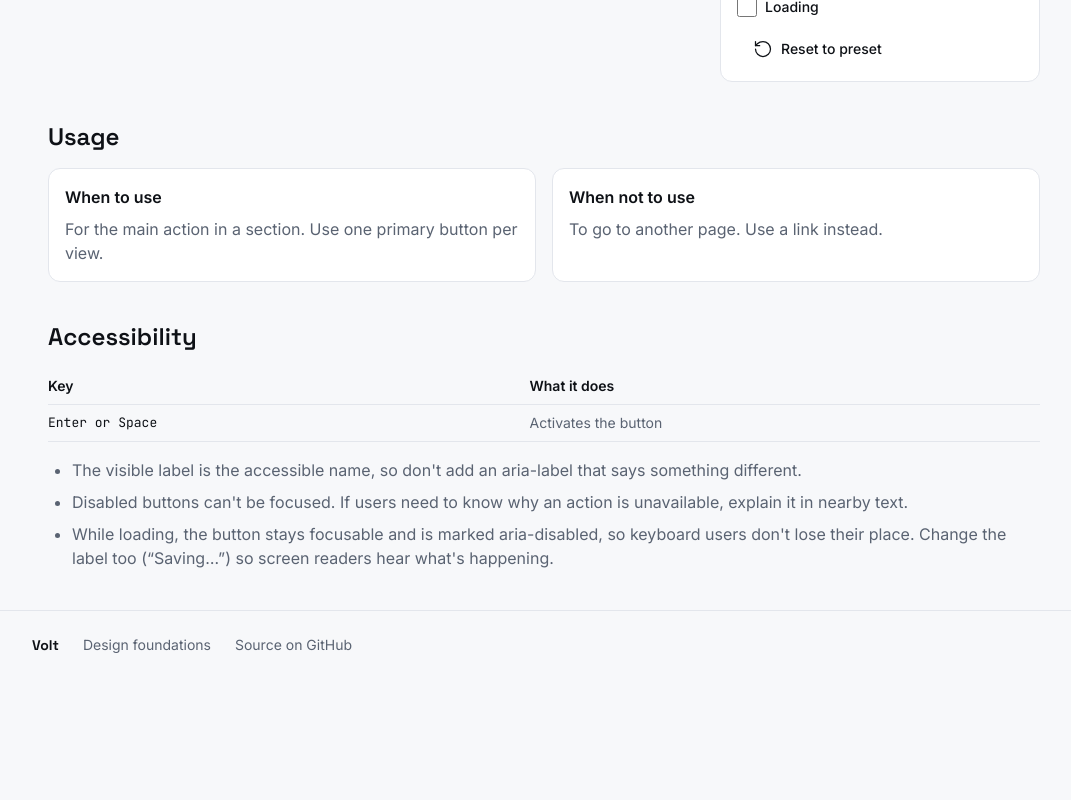
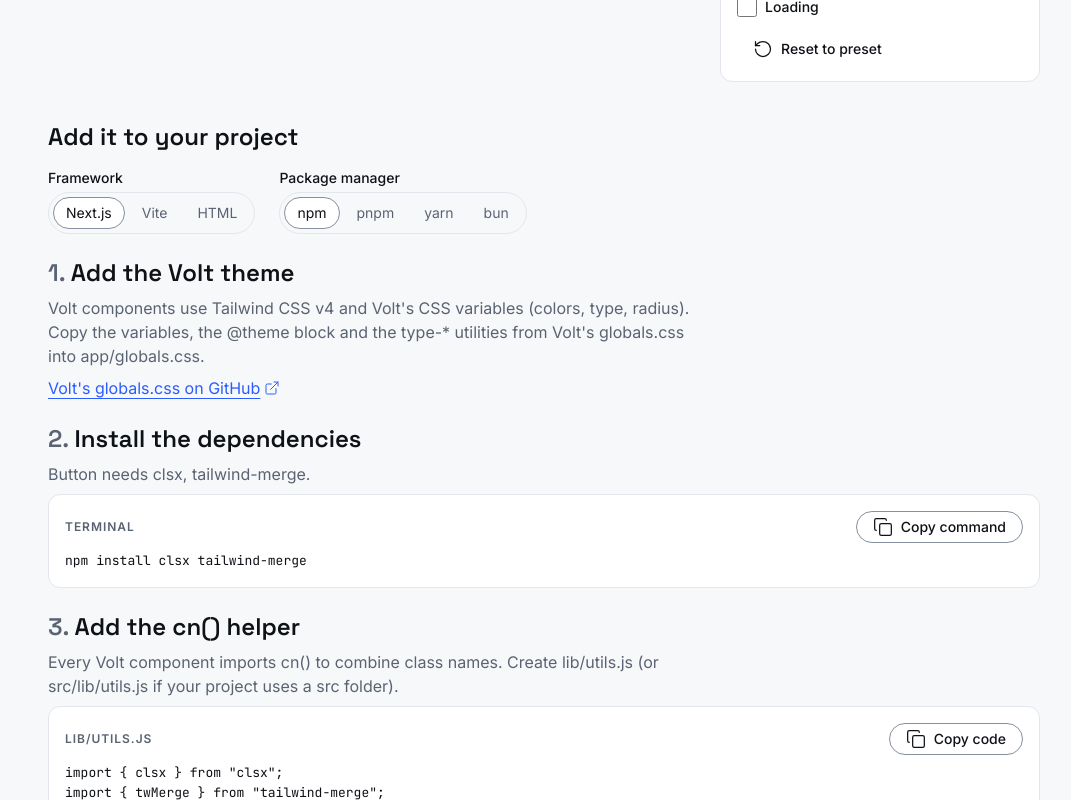
Before and after one commit to SamSto4/volt, a Next.js app: page /components/button in a window 1280 px wide. Shown: the part 740-1540 px from the top of the page, without its empty margins (96-1167 px from the left). Before the commit the page ends 1419 px from the top, so only its background shows below. Built offline with nearby package versions, Linux system fonts and the light colour scheme.

Commit message:
feat(catalog): 'Add it to your project' guide with Copy prompt for your AI agent
Framework and package manager are remembered in this browser; the
editor's inspector links to the guide for the selected component.

Co-Authored-By: Claude Opus 5.5 <noreply@anthropic.com>

```diff
--- a/src/app/components/[name]/page.jsx
+++ b/src/app/components/[name]/page.jsx
@@ -1,4 +1,5 @@
 import { notFound } from "next/navigation";
+import { InstallGuide } from "@/components/install-guide";
 import { Playground } from "@/components/playground";
 import { manifests } from "@/registry";
 
@@ -49,6 +50,13 @@ export default async function ComponentPage({ params }) {
           works: click it, tab through it, type in it.
         </p>
         <Playground name={manifest.name} />
+      </section>
+
+      <section id="add-to-project" aria-labelledby="install-heading" className="flex flex-col gap-4">
+        <h2 id="install-heading" className="type-heading-2">
+          Add it to your project
+        </h2>
+        <InstallGuide name={manifest.name} />
       </section>
 
       <section aria-labelledby="usage-heading" className="flex flex-col gap-4">
--- /dev/null
+++ b/src/components/install-guide.jsx
@@ -0,0 +1,111 @@
+"use client";
+
+import { ExternalLink } from "lucide-react";
+import { useId } from "react";
+import { CopyButton } from "@/components/copy-button";
+import { SegmentedControl } from "@/components/segmented-control";
+import { buildAgentPrompt } from "@/lib/ai/agent-prompt.js";
+import { generateBlockCode } from "@/lib/codegen";
+import { FRAMEWORK_LABELS, FRAMEWORKS, installSteps, PACKAGE_MANAGERS } from "@/lib/install/guide.js";
+import { manifests } from "@/registry";
+import { useStoredChoice } from "./use-stored-choice";
+
+/**
+ * "Add it to your project": numbered steps for the chosen framework and
+ * package manager (both remembered in this browser), and a prompt for a
+ * coding agent built from the same facts.
+ *
+ * @param {{ name: string }} props  the manifest's name (manifests can't cross to the client)
+ */
+export function InstallGuide({ name }) {
+  const manifest = manifests.find((candidate) => candidate.name === name);
+  const [framework, setFramework] = useStoredChoice("volt:framework", FRAMEWORKS, "next");
+  const [manager, setManager] = useStoredChoice("volt:package-manager", PACKAGE_MANAGERS, "npm");
+  const baseId = useId();
+  if (!manifest) return null;
+
+  const example = generateBlockCode({ component: manifest.name, props: {} }, manifests).module;
+  const steps = installSteps(manifest, framework, manager, example);
+  const prompt = framework === "html" ? null : buildAgentPrompt(manifest, framework, manager, example);
+
+  return (
+    <div className="flex flex-col gap-6">
+      <div className="flex flex-wrap gap-6">
+        <SegmentedControl
+          label="Framework"
+          options={FRAMEWORKS.map((value) => ({ value, label: FRAMEWORK_LABELS[value] }))}
+          value={framework}
+          onChange={setFramework}
+        />
+        {steps && (
+          <SegmentedControl
+            label="Package manager"
+            options={PACKAGE_MANAGERS.map((value) => ({ value, label: value }))}
+            value={manager}
+            onChange={setManager}
+          />
+        )}
+      </div>
+
+      {!steps ? (
+        <p className="max-w-prose text-muted-foreground">
+          There&apos;s no plain-HTML version yet: Volt components are React components for now. HTML export is on the
+          roadmap. Until then, use the Next.js or Vite guide.
+        </p>
+      ) : (
+        <>
+          <ol className="flex flex-col gap-6">
+            {steps.map((step, index) => {
+              const codeId = `${baseId}-step-${index}`;
+              return (
+                <li key={step.title} className="flex flex-col gap-2">
+                  <h3 className="type-heading-2">
+                    <span className="text-muted-foreground">{index + 1}.</span> {step.title}
+                  </h3>
+                  <p className="max-w-prose text-muted-foreground">{step.body}</p>
+                  {step.link && (
+                    <a
+                      href={step.link.href}
+                      className="inline-flex items-center gap-1 self-start rounded-sm text-primary underline underline-offset-4"
+                    >
+                      {step.link.label}
+                      <ExternalLink aria-hidden="true" size={16} strokeWidth={1.5} />
+                    </a>
+                  )}
+                  {step.code && (
+                    <div className="flex flex-col gap-2 rounded-md border border-border bg-card p-4">
+                      <div className="flex items-center justify-between gap-2">
+                        <span className="type-label text-muted-foreground">{step.code.filename}</span>
+                        <CopyButton
+                          text={step.code.text}
+                          label={step.code.filename === "Terminal" ? "Copy command" : "Copy code"}
+                          targetId={codeId}
+                        />
+                      </div>
+                      <pre tabIndex={0} aria-label={step.code.filename} className="overflow-x-auto type-code">
+                        <code id={codeId}>{step.code.text}</code>
+                      </pre>
+                    </div>
+                  )}
+                </li>
+              );
+            })}
+          </ol>
+
+          {prompt && (
+            <div className="flex flex-col gap-2 rounded-md border border-border bg-card p-4">
+              <h3 className="type-heading-2">Using an AI coding agent?</h3>
+              <p className="max-w-prose text-muted-foreground">
+                Copy a prompt with these exact steps, paths and accessibility rules, and paste it into Claude Code,
+                Cursor or another agent working in your project.
+              </p>
+              <div>
+                <CopyButton text={prompt} label="Copy prompt for your AI agent" />
+              </div>
+            </div>
+          )}
+        </>
+      )}
+    </div>
+  );
+}
--- /dev/null
+++ b/src/components/use-stored-choice.js
@@ -0,0 +1,52 @@
+"use client";
+
+import { useCallback, useSyncExternalStore } from "react";
+
+// A choice remembered in this browser (framework, package manager), shared by
+// every component that reads the same key, in this tab and others.
+// localStorage is a per-viewer convenience: reads and writes are wrapped in
+// try/catch because storage can be blocked, and the default is used then.
+
+const EVENT = "volt:stored-choice";
+
+/** @param {() => void} onChange */
+function subscribe(onChange) {
+  window.addEventListener("storage", onChange); // other tabs
+  window.addEventListener(EVENT, onChange); // this tab
+  return () => {
+    window.removeEventListener("storage", onChange);
+    window.removeEventListener(EVENT, onChange);
+  };
+}
+
+/**
+ * @template {string} T
+ * @param {string} key
+ * @param {readonly T[]} options
+ * @param {T} fallback  also what the server renders, so hydration matches
+ * @returns {[T, (value: T) => void]}
+ */
+export function useStoredChoice(key, options, fallback) {
+  const read = () => {
+    try {
+      const stored = localStorage.getItem(key);
+      return options.includes(/** @type {T} */ (stored)) ? /** @type {T} */ (stored) : fallback;
+    } catch {
+      return fallback;
+    }
+  };
+  const value = useSyncExternalStore(subscribe, read, () => fallback);
+  const set = useCallback(
+    /** @param {T} next */
+    (next) => {
+      try {
+        localStorage.setItem(key, next);
+      } catch {
+        // Storage is unavailable; the choice just won't be remembered.
+      }
+      window.dispatchEvent(new Event(EVENT));
+    },
+    [key],
+  );
+  return [value, set];
+}
--- a/src/editor/inspector-panel.jsx
+++ b/src/editor/inspector-panel.jsx
@@ -88,11 +88,11 @@ function BlockPanel({ id }) {
           ))}
         </ul>
         <Link
-          href={`/components/${manifest.name}`}
+          href={`/components/${manifest.name}#add-to-project`}
           target="_blank"
           className="inline-flex items-center gap-1 self-start rounded-sm type-small text-primary underline underline-offset-4"
         >
-          {manifest.title} in the catalog
+          How to add {manifest.title} to your project
           <ExternalLink aria-hidden="true" size={16} strokeWidth={1.5} />
           <span className="sr-only">(opens in a new tab)</span>
         </Link>
```
Also changed, not shown: 1 other file (tests, documents, lock files or other folders).
